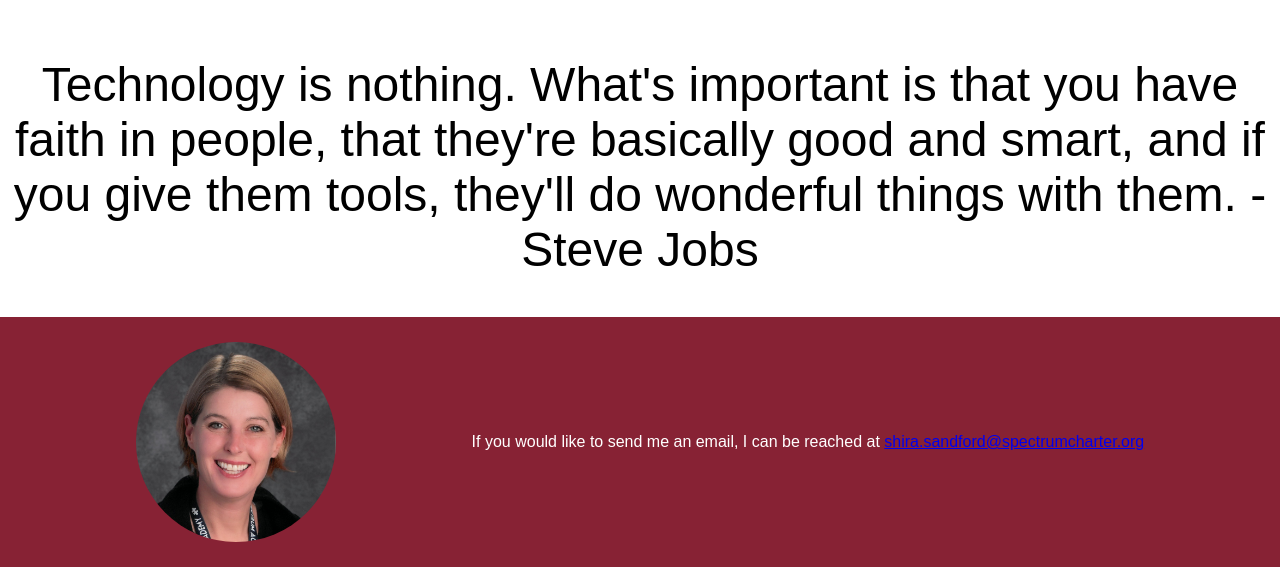
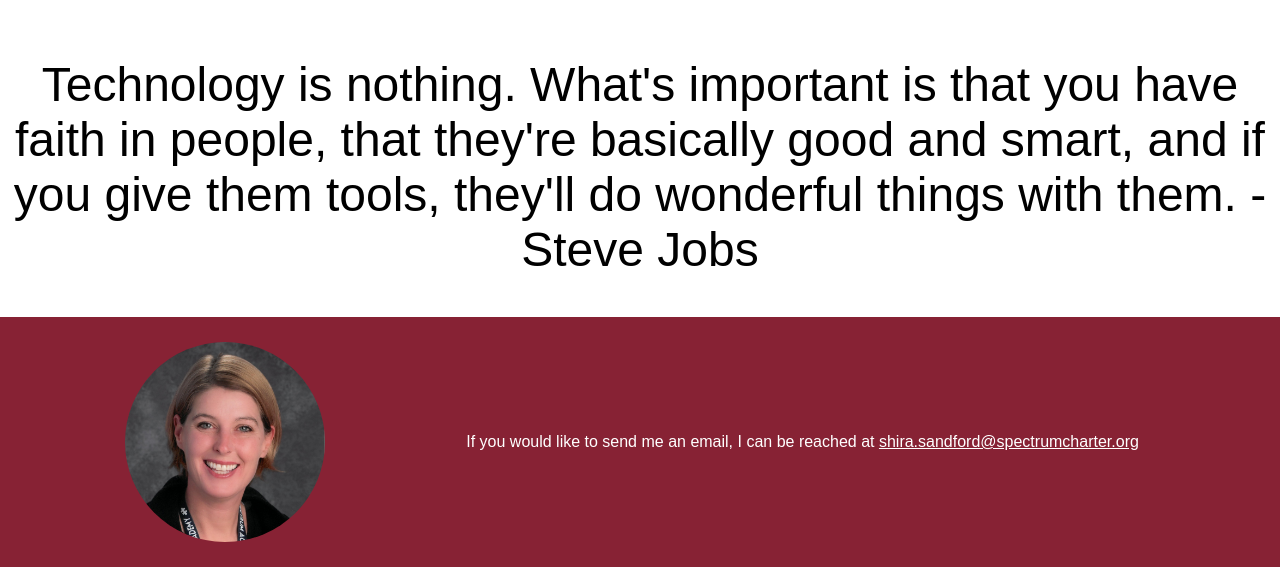
Before and after one commit to shirasandford/sa, a plain HTML site: page index.html in a window 1280 px wide. Shown: the part 258-825 px from the top of the page. Drawn offline with Linux system fonts and the light colour scheme.

Commit message:
Update index.html

```diff
--- a/index.html
+++ b/index.html
@@ -28,7 +28,7 @@
       <img src="./shirasandford.jpeg" alt="Shira Sandford">
     </div>
     <div class="about-me">
-      <p>If you would like to send me an email, I can be reached at <a href="mailto:shira.sandford@spectrumcharter.org">shira.sandford@spectrumcharter.org</a></p>
+      <p class="link">If you would like to send me an email, I can be reached at <a href="mailto:shira.sandford@spectrumcharter.org">shira.sandford@spectrumcharter.org</a></p>
     </div>
   </footer>
 </body>
```
